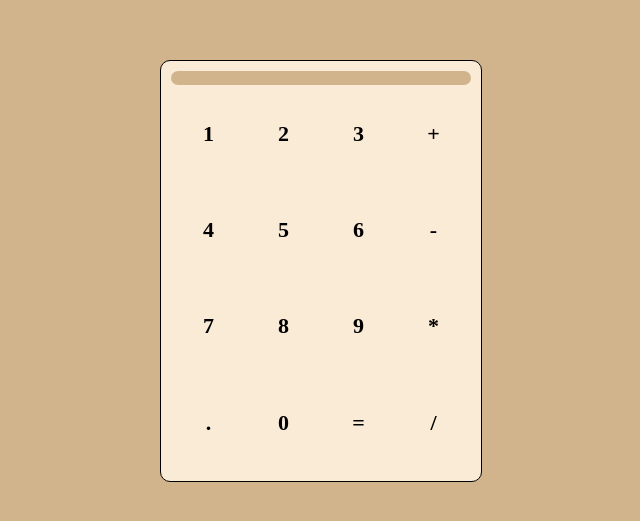
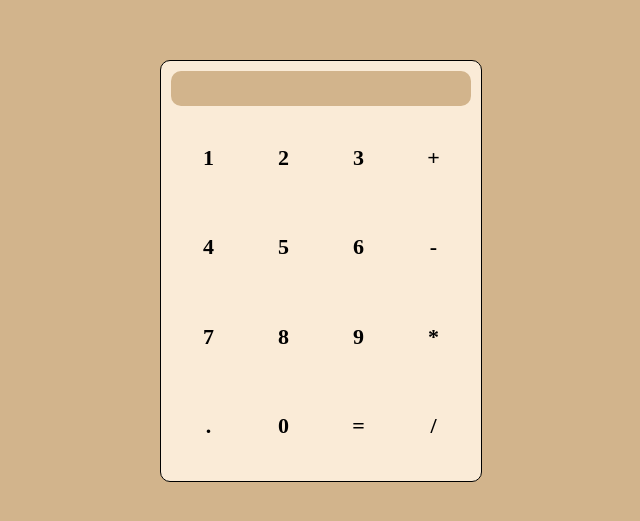
Before and after one commit to DerbyMage/calculator, a plain HTML site: page index.html in a window 1280 px wide. Shown: the part 137-658 px from the top of the page, without its empty margins (319-959 px from the left). Drawn offline with Linux system fonts and the light colour scheme.

Commit message:
updating ui

```diff
--- a/index.js
+++ b/index.js
@@ -17,9 +17,8 @@ function calculator() {
             input.textContent += divver.textContent
         })}
         if(num === '=') {
-            divver.addEventListener('click', function() { input.textContent = eval(input.textContent)
-
-      })}
+            divver.addEventListener('click', function() { input.textContent = eval(input.textContent)}
+ )}
     })
     window.addEventListener('keydown', function(e) {
         if(e === typeof 'number') {
--- a/style.css
+++ b/style.css
@@ -9,6 +9,7 @@ body {
 }
 
 .input {
+    height: 35px;
     background-color: tan;
     grid-column: 1/5;
     grid-row: 1;
```
